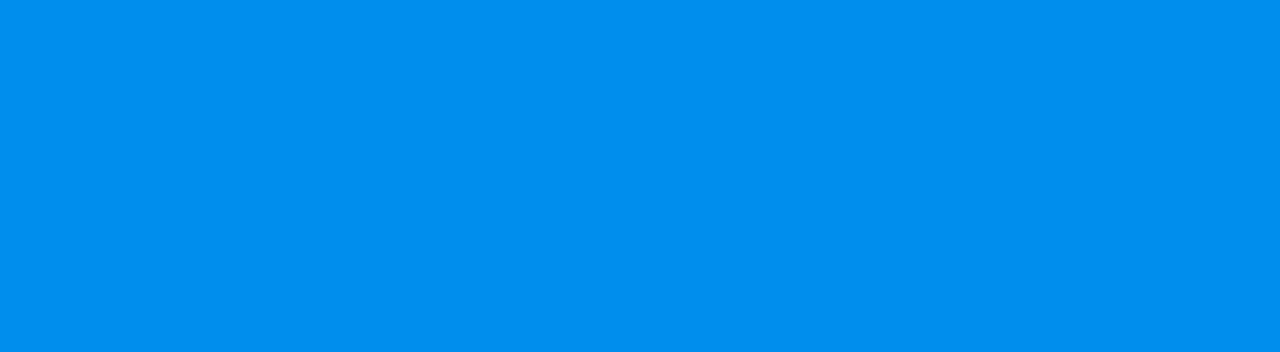
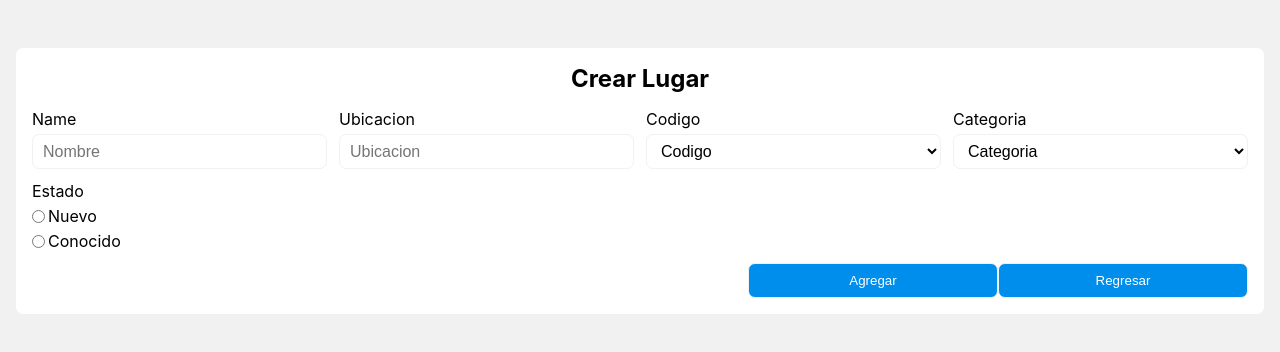
Before and after one commit to AndresOrozcoDev/react-16-firestore, a React (Create React App) app: page /add in a window 1280 px wide. Before the commit this address had no page. Shown: the top 352 px of the page. Built offline with nearby package versions, Linux system fonts and the light colour scheme.

Commit message:
refactor: design

```diff
--- a/src/App.css
+++ b/src/App.css
@@ -25,28 +25,41 @@
   height: 100%;
   position: fixed;
   padding: 3rem 1rem;
-  background-color: var(--primary-color);
+  background-color: var(--gray-color);
 }
 
 .container {
-  gap: 20px;
-  display: flex;
-  height: 100%;
-  padding: 2rem;
-  overflow-y: scroll;
-  flex-direction: column;
+  padding: 1rem;
   border-radius: var(--border-radius);
-  border: 1px solid var(--gray-color);
   background-color: var(--white-color);
 }
 
-.container-head {
+.container-form {
+  gap: 10px;
+  display: flex;
+  flex-direction: column;
+}
+
+.container-form .btn {
+  width: 100%;
+}
+
+.container-form .input {
+  width: 100%;
+  height: var(--height);
+  color: var(--black-color);
+  border-radius: var(--border-radius);
+  border: 1px solid var(--gray-color);
+}
+
+.title {
   text-align: center;
+  margin-bottom: 1rem;
 }
 
 .btn {
-  height: 35px;
-  width: 200px;
+  height: var(--height);
+  width: min(250px, 100%);
   outline: none;
   cursor: pointer;
   color: var(--white-color);
@@ -91,3 +104,34 @@
   font-size: 1.5em;
   color: var(--white-color);
 }
+
+.form-group {
+  gap: 5px;
+  width: 100%;
+  display: flex;
+  flex-direction: column;
+  flex: 1 1 250px;
+}
+
+.form-group .input {
+  width: 100%;
+  font-size: 1rem;
+  padding-inline: 10px;
+  height: var(--height);
+  color: var(--black-color);
+  border-radius: var(--border-radius);
+  border: 1px solid var(--gray-color);
+  background-color: var(--white-color);
+}
+
+@media (min-width: 475px) {
+  .container-form {
+    flex-direction: row;
+    align-items: start;
+  }
+
+  .container-form .btn,
+  .container-form .input {
+    width: 250px;
+  }
+}
--- a/src/App.js
+++ b/src/App.js
@@ -3,8 +3,9 @@ import { BrowserRouter, Routes, Route } from "react-router-dom";
 import './App.css';
 import './Variables.css';
 
-import City from './pages/City';
 
+import Home from './pages/home/Home';
+import Add from './pages/add/Add';
 
 function App() {
 
@@ -12,7 +13,8 @@ function App() {
     <BrowserRouter>
       <div className='bg-full'>
         <Routes>
-          <Route path="/" element={<City />} />
+          <Route path="/" element={<Home />} />
+          <Route path="/add" element={<Add />} />
         </Routes>
       </div>
     </BrowserRouter>
--- a/src/Variables.css
+++ b/src/Variables.css
@@ -4,10 +4,11 @@
     --primary-color: #008eed;
     --white-color: white;
     --black-color: black;
-    --gray-color: #c3c3c3;
+    --gray-color: #f1f1f1;
     --success-color: #1cd469;
     --danger-color: red;
 
-    /* Standars */
-    --border-radius: 10px;
+    /* General */
+    --border-radius: 7px;
+    --height: 35px;
 }
--- a/src/components/form/Form.css
+++ b/src/components/form/Form.css
@@ -4,15 +4,9 @@ form {
     flex-wrap: wrap;
 }
 
-.input {
-    height: 35px;
-    flex: 1 1 200px;
-    font-size: 1rem;
-    padding-inline: 10px;
-    color: var(--black-color);
-    border-radius: var(--border-radius);
-    border: 1px solid var(--gray-color);
-    background-color: var(--white-color);
+form .container-opt {
+    width: 100%;
+    text-align: end;
 }
 
 input[type="radio"] {
--- a/src/components/form/Form.js
+++ b/src/components/form/Form.js
@@ -1,6 +1,6 @@
-import React, { useState, useRef } from 'react';
+import React, { useState, useRef, Fragment } from 'react';
 import './Form.css';
-
+import { useNavigate } from 'react-router-dom';
 
 const Form = ({ onAddPlace }) => {
 
@@ -14,6 +14,11 @@ const Form = ({ onAddPlace }) => {
     status: 'nuevo',
   });
 
+  const navigate = useNavigate();
+
+  const goBack = () => {
+    navigate('/');
+};
 
   const handleSubmit = async (e) => {
     e.preventDefault();
@@ -52,8 +57,14 @@ const Form = ({ onAddPlace }) => {
 
 
   return (
+    <Fragment>
+
+      <h2 className='title'>Crear Lugar</h2>
+
       <form onSubmit={handleSubmit}>
 
+        <div className='form-group'>
+          <label>Name</label>
           <input
             className="input"
             type="text"
@@ -67,7 +78,10 @@ const Form = ({ onAddPlace }) => {
             autoComplete="off"
             required
           />
+        </div>
 
+        <div className='form-group'>
+          <label>Ubicacion</label>
           <input
             className="input"
             type="text"
@@ -81,19 +95,26 @@ const Form = ({ onAddPlace }) => {
             autoComplete="off"
             required
           />
+        </div>
 
-      <input
+        <div className='form-group'>
+          <label>Codigo</label>
+          <select
             className="input"
-        type="text"
             name="code"
-        value={formData.code}
+            value={formData.category}
             onChange={handleChange}
-        placeholder="Codigo"
-        inputMode="numeric"
-        autoComplete="off"
             required
-      />
+          >
+            <option value="" disabled>Codigo</option>
+            <option value="1">1</option>
+            <option value="2">2</option>
+            <option value="3">3</option>
+          </select>
+        </div>
 
+        <div className='form-group'>
+          <label>Categoria</label>
           <select
             className="input"
             name="category"
@@ -109,7 +130,10 @@ const Form = ({ onAddPlace }) => {
             <option value="Hotel">Hotel</option>
             <option value="Antojo">Antojo</option>
           </select>
+        </div>
 
+        <div className='form-group'>
+          <label>Estado</label>
           <div className='input-radio'>
             <input
               type="radio"
@@ -133,14 +157,24 @@ const Form = ({ onAddPlace }) => {
             />
             <label htmlFor="conocido">Conocido</label>
           </div>
+        </div>
 
+        <div className='container-opt'>
           <input
             className="btn"
             type="submit"
             value="Agregar"
           />
+          <input
+            className="btn"
+            type="submit"
+            onClick={goBack}
+            value="Regresar"
+          />
+        </div>
 
       </form>
+    </Fragment>
   )
 }
 
--- /dev/null
+++ b/src/pages/add/Add.css
@@ -0,0 +1 @@
+/*  */
--- /dev/null
+++ b/src/pages/add/Add.js
@@ -0,0 +1,46 @@
+import React, { Fragment, useState, useEffect } from 'react';
+import '../../App.css';
+
+import Modal from '../../../src/utils/modal/Modal';
+import Form from '../../../src/components/form/Form';
+import Notify from '../../../src/utils/notify/Notify';
+import Table from '../../../src/components/table/Table';
+
+import { getPlaces, addPlace, deletePlace } from '../../../src/services/Places';
+
+
+const Home = () => {
+    const [notify, setNotify] = useState({ isOpen: false, message: '', type: '' });
+    const [isLoading, setIsLoading] = useState(false);
+
+    const showNotify = (message, type) => {
+        setNotify({
+            isOpen: true,
+            message: message,
+            type: type
+        });
+    };
+
+    const handleAddPlace = async (placeData) => {
+        setIsLoading(true);
+        try {
+            await addPlace(placeData);
+            showNotify('Place added successfully', 'success');
+        } catch (e) {
+            console.error("Error adding place: ", e);
+            showNotify('Error adding place', 'error');
+        } finally {
+            setIsLoading(false);
+        }
+    };
+
+    return(
+        <Fragment>
+            <div className='container'>
+                <Form onAddPlace={handleAddPlace}/>
+            </div>
+        </Fragment>
+    )
+};
+
+export default Home;
--- /dev/null
+++ b/src/pages/home/Home.css
@@ -0,0 +1 @@
+/*  */
--- a/src/pages/City.js
+++ b/src/pages/home/Home.js
@@ -1,19 +1,22 @@
 import React, { Fragment, useState, useEffect } from 'react';
-import '../App.css';
+import '../../App.css';
+import { useNavigate } from 'react-router-dom';
 
-import Modal from '../utils/modal/Modal';
-import Form from '../components/form/Form';
-import Notify from '../utils/notify/Notify';
-import Table from '../components/table/Table';
+import Modal from '../../../src/utils/modal/Modal';
+import Form from '../../../src/components/form/Form';
+import Notify from '../../../src/utils/notify/Notify';
+import Table from '../../../src/components/table/Table';
 
-import { getPlaces, addPlace, deletePlace } from '../services/Places';
+import { getPlaces, addPlace, deletePlace } from '../../../src/services/Places';
 
 
-const City = () => {
+const Home = () => {
     const [places, setPlaces] = useState([]);
     const [isModalOpen, setIsModalOpen] = useState(false);
     const [notify, setNotify] = useState({ isOpen: false, message: '', type: '' });
     const [isLoading, setIsLoading] = useState(false);
+
+    const navigate = useNavigate();
 
     const openModal = () => { setIsModalOpen(true) };
     const closeModal = () => { setIsModalOpen(false) };
@@ -26,6 +29,10 @@ const City = () => {
         });
     };
 
+    const toAdd = () => {
+        navigate('add');
+    };
+
     const fetchPlaces = async () => {
         setIsLoading(true);
         try {
@@ -33,20 +40,6 @@ const City = () => {
             setPlaces(placesData);
         } catch (e) {
             console.error("Error fetching places: ", e);
-        } finally {
-            setIsLoading(false);
-        }
-    };
-
-    const handleAddPlace = async (placeData) => {
-        setIsLoading(true);
-        try {
-            await addPlace(placeData);
-            await fetchPlaces();
-            showNotify('Place added successfully', 'success');
-        } catch (e) {
-            console.error("Error adding place: ", e);
-            showNotify('Error adding place', 'error');
         } finally {
             setIsLoading(false);
         }
@@ -66,7 +59,6 @@ const City = () => {
         }
     };
 
-
     useEffect(() => {
         fetchPlaces();
     }, []);
@@ -81,22 +73,23 @@ const City = () => {
                 </div>
             )}
 
+            <h2 className='title'>MEDELLIN</h2>
+
             <div className='container'>
-                <div className='container-head'>
-                    <h2>MEDELLIN</h2>
-                    <span>
-                        Es una chimba!
-                    </span>
+                <div className='container container-form'>
+                    <button className='btn' onClick={toAdd}>Agregar lugar</button>
+                    <input type='search' className='input' />
                 </div>
-                <Form onAddPlace={handleAddPlace} />
-                <Table data={places} onDelete={handleDelete} />
+                <div className='container container-table'>
+                    <Table data={places} onDelete={handleDelete} />
+                </div>
             </div>
 
-            <button className='btn' onClick={openModal}>Open Modal</button>
+            {/* <button className='btn' onClick={openModal}>Open Modal</button>
             <Modal isOpen={isModalOpen} onClose={closeModal}>
                 <h2>Modal Title</h2>
                 <p>This is the content of the modal.</p>
-            </Modal>
+            </Modal> */}
 
             <Notify
                 isOpen={notify.isOpen}
@@ -108,4 +101,4 @@ const City = () => {
     );
 };
 
-export default City;
+export default Home;
```
Also changed, not shown: 2 other files (tests, documents, lock files or other folders). Lines whose indentation alone changed are shown as unchanged.
